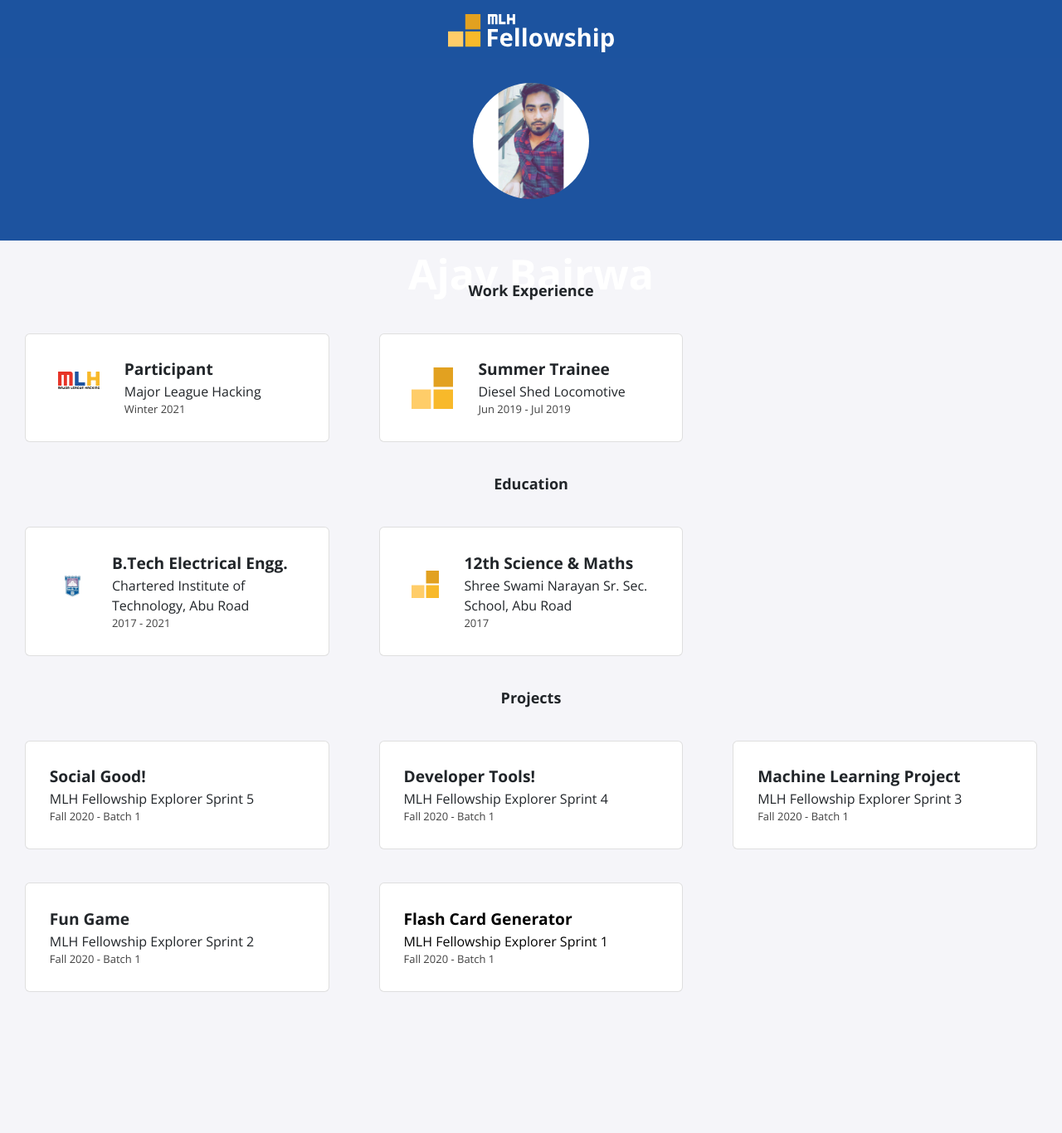
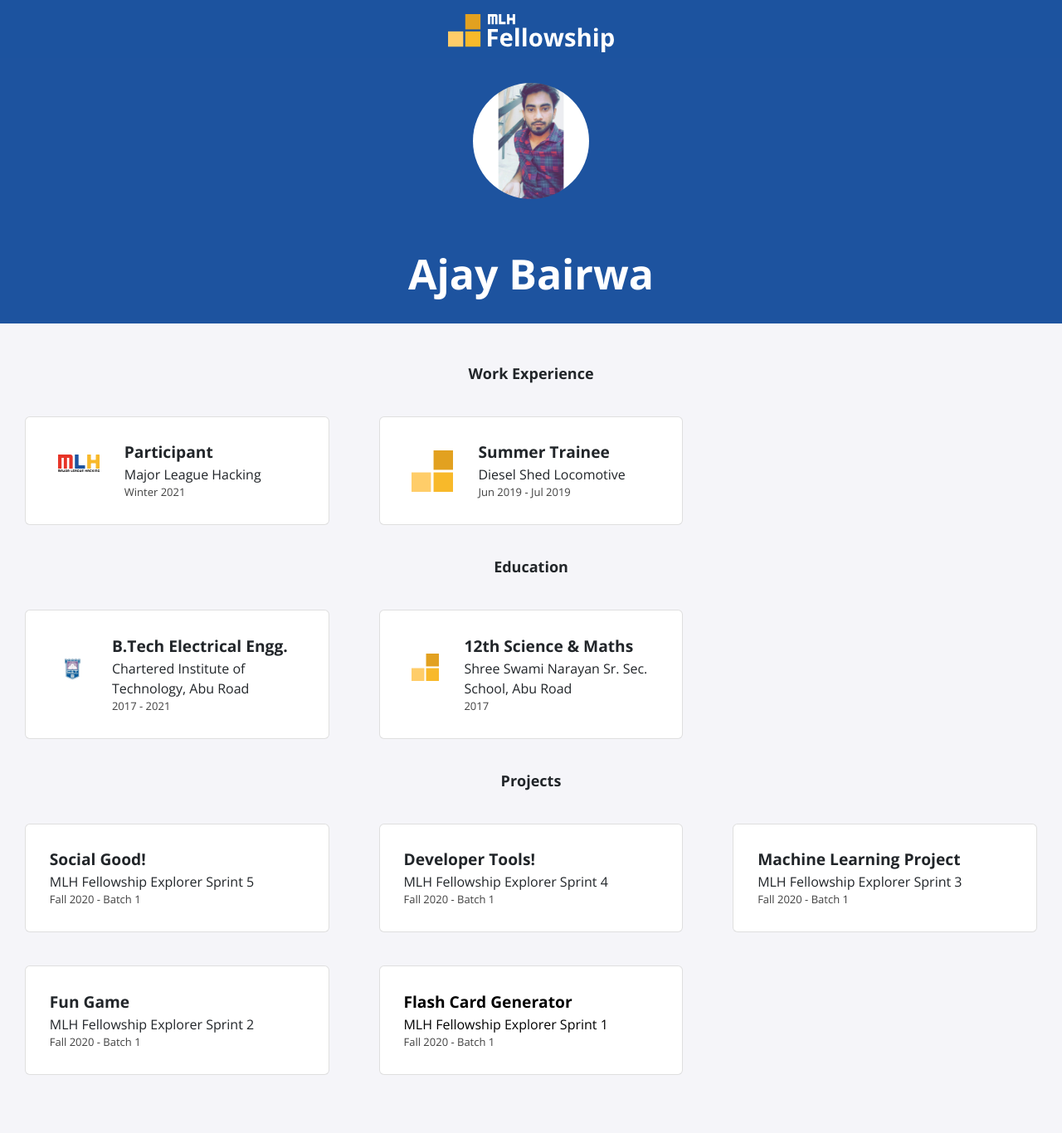
Before and after one commit to bairwa25/bairwa25.github.io, a Jekyll site: the page built from index.html, in a window 1280 px wide. Shown: the whole page at 83% size. Built offline with Jekyll 4.4.1, drawn with Linux system fonts in a browser that asks for light colours; nearby versions of some CDN libraries; before the commit the page ends 1266 px from its top, so only the background shows below that.

Commit message:
Update profile.scss

```diff
--- a/_sass/profile.scss
+++ b/_sass/profile.scss
@@ -1,7 +1,7 @@
 .profile {
     background-color: #1d539f !important;
     text-align: center;
-    height: 220px;
+    height: 320px;
     margin-bottom: 50px;
     h1 {
         font-size: 50px;
```
